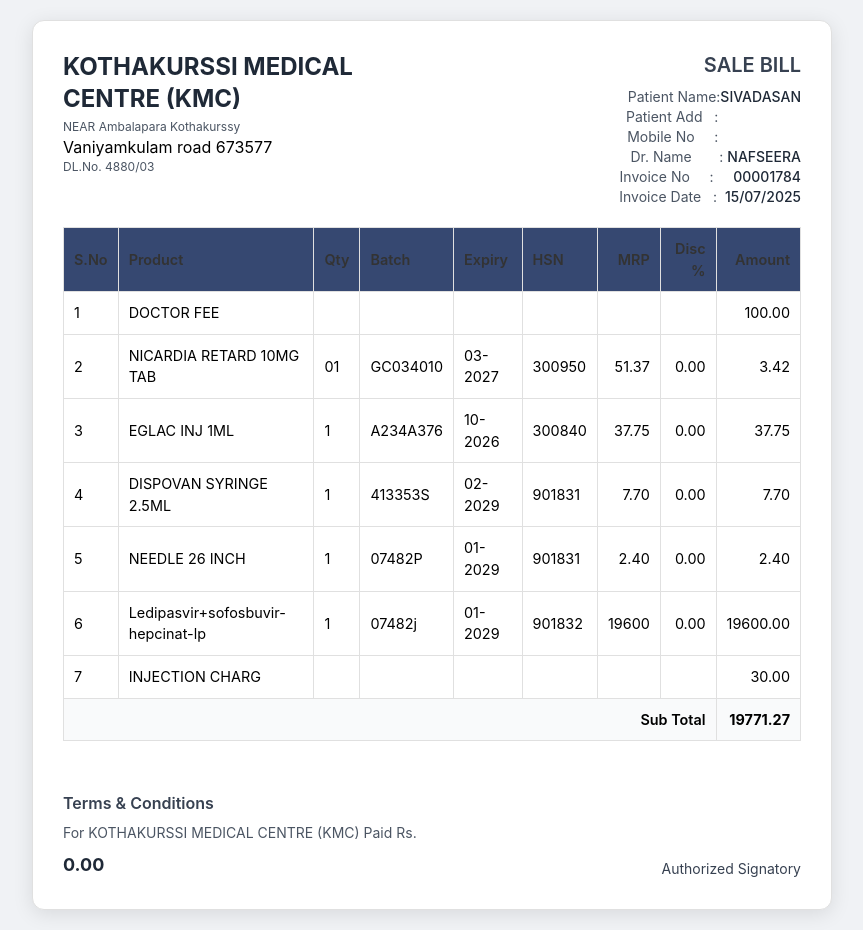
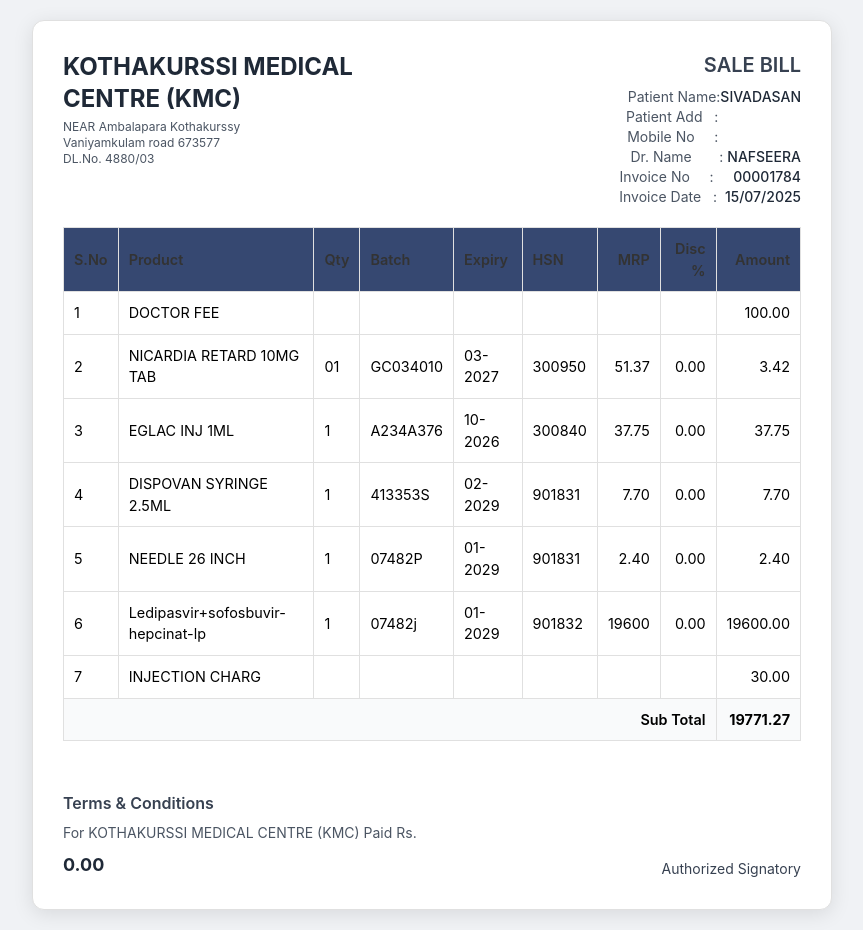
Before and after one commit to Abhishek88911/bill, a plain HTML site: page index.html in a window 1280 px wide. Shown: the whole page, without its empty margins (208-1071 px from the left). Drawn offline with nearby package versions, Linux system fonts and the light colour scheme.

Commit message:
Update index.html

```diff
--- a/index.html
+++ b/index.html
@@ -124,7 +124,7 @@
             <div class="header-left">
                 <h1 class="text-2xl font-bold text-gray-800 mb-1">KOTHAKURSSI MEDICAL CENTRE (KMC)</h1>
                 <p class="text-xs text-gray-600">NEAR Ambalapara Kothakurssy </p>
-<p>Vaniyamkulam road 673577</p>
+<p class="text-xs text-gray-600">Vaniyamkulam road 673577</p>
                 <p class="text-xs text-gray-600">DL.No. 4880/03</p>
             </div>
             <div class="header-right text-right">
```
